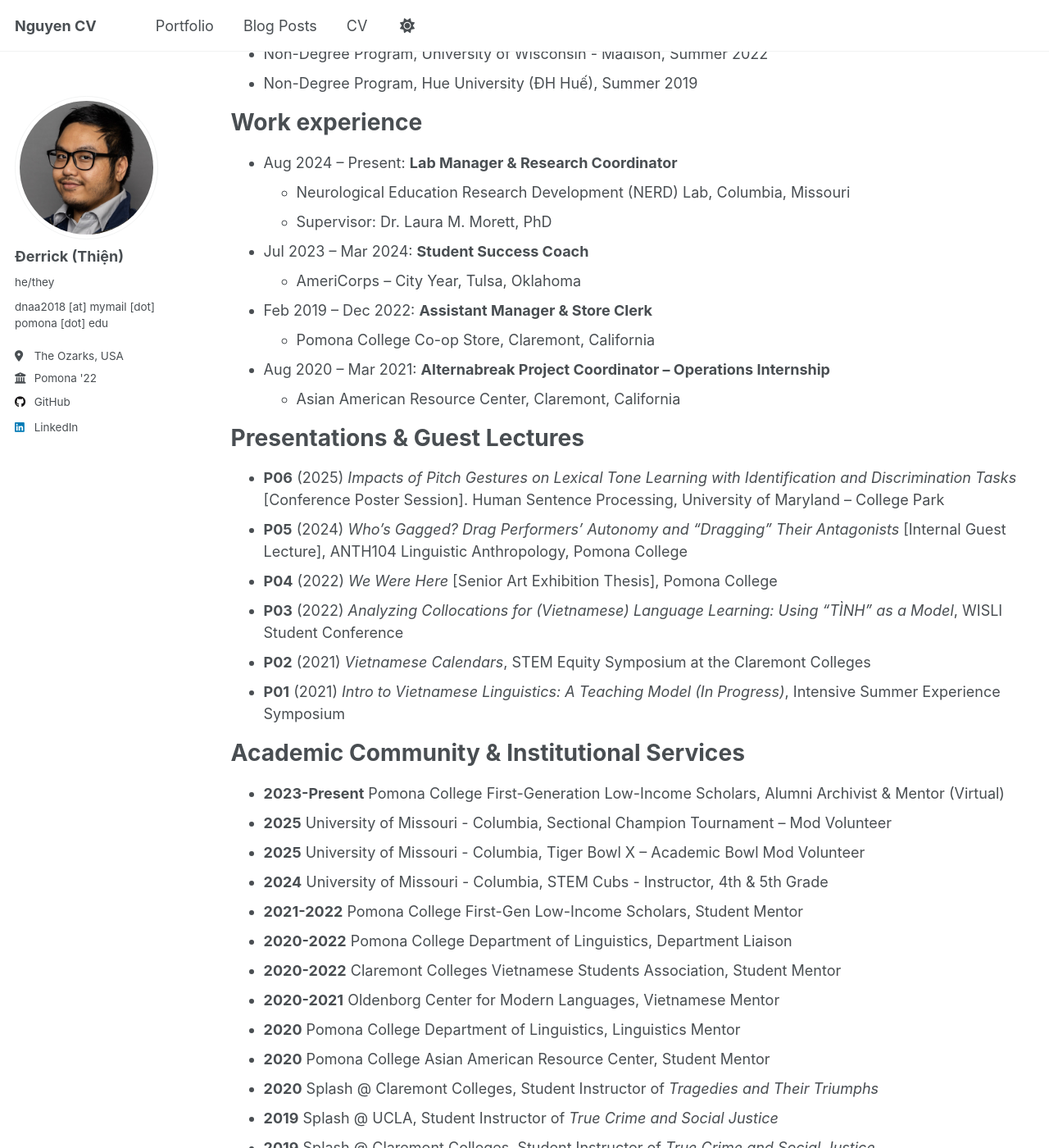
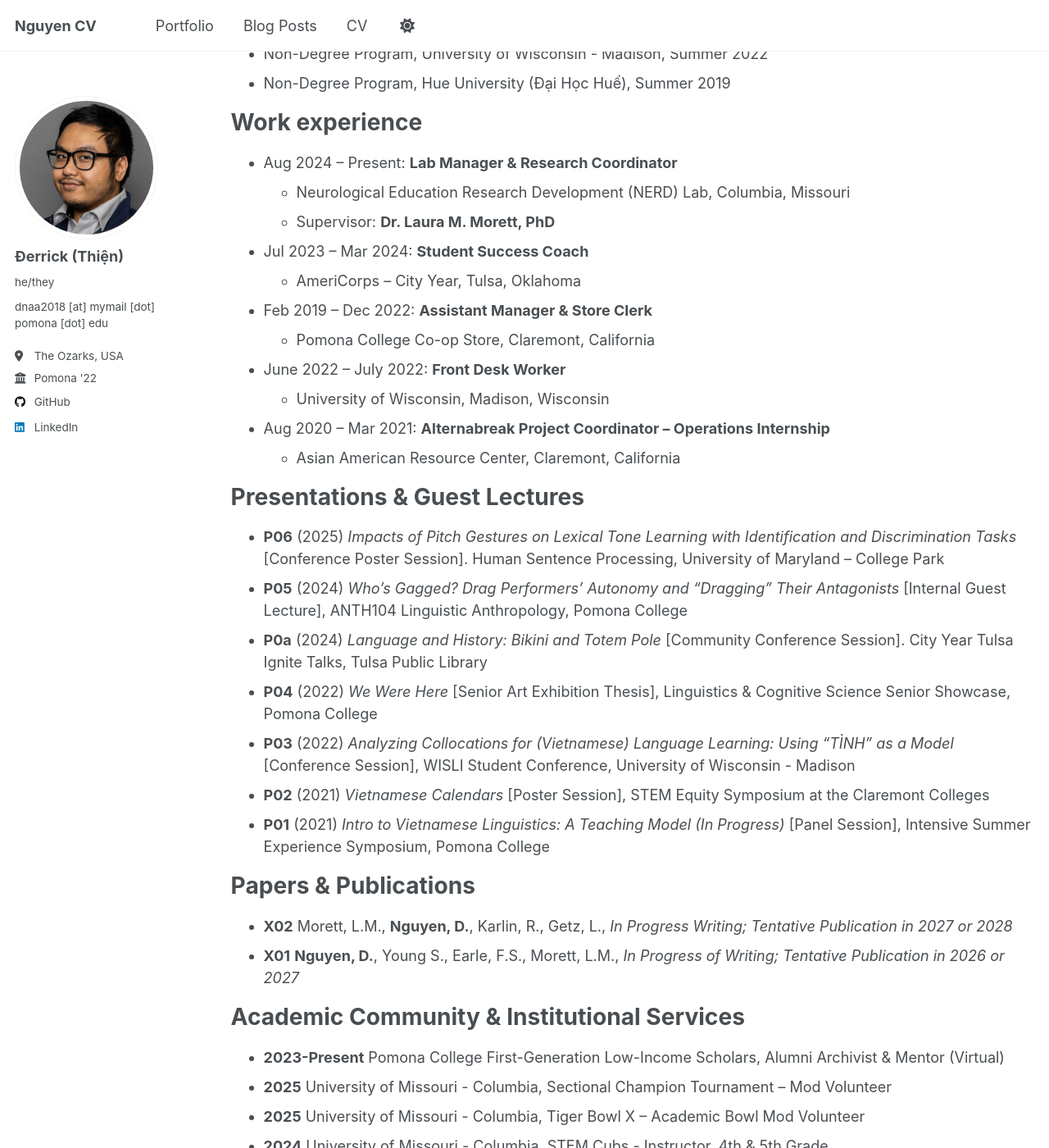
Before and after one commit to thienderrick/thienderrick.github.io, a Jekyll site: the page built from _pages/cv.md, in a window 1280 px wide and 1400 px high, scrolled down 370 px. Shown: the whole window at 82% size. Built offline with Jekyll 4.4.1, drawn with Linux system fonts in a browser that asks for light colours; some of the changed text lies outside the part shown.

Commit message:
Update cv.md

```diff
--- a/_pages/cv.md
+++ b/_pages/cv.md
@@ -11,26 +11,29 @@
 
 ## Contact Information
 * **Email:** dnaa2018@mymail.pomona.edu
-* **LinkedIn Profile:**
+* **LinkedIn Profile:** <a href="https://www.linkedin.com/in/derrick-nguyen-a18732176/"> Link </a>
 * Additional Information Available Upon Inquiry
 
 Education
 ======
 * B.A. in Linguistics, Pomona College, 2022
 * Non-Degree Program, University of Wisconsin - Madison, Summer 2022
-* Non-Degree Program, Hue University (ĐH Huế), Summer 2019
+* Non-Degree Program, Hue University (Đại Học Huế), Summer 2019
 
 Work experience
 ======
 * Aug 2024 – Present: **Lab Manager & Research Coordinator**
   * Neurological Education Research Development (NERD) Lab, Columbia, Missouri
-  * Supervisor: Dr. Laura M. Morett, PhD
+  * Supervisor: **Dr. Laura M. Morett, PhD**
 
 * Jul 2023 – Mar 2024: **Student Success Coach**
   * AmeriCorps – City Year, Tulsa, Oklahoma
 
 * Feb 2019 – Dec 2022: **Assistant Manager & Store Clerk**
   * Pomona College Co-op Store, Claremont, California
+
+* June 2022 – July 2022: **Front Desk Worker**
+  * University of Wisconsin, Madison, Wisconsin
 
 * Aug 2020 – Mar 2021: **Alternabreak Project Coordinator – Operations Internship**
   * Asian American Resource Center, Claremont, California
@@ -39,10 +42,17 @@
 ======
 - **P06** (2025) *Impacts of Pitch Gestures on Lexical Tone Learning with Identification and Discrimination Tasks* [Conference Poster Session]. Human Sentence Processing, University of Maryland – College Park
 - **P05** (2024) *Who’s Gagged? Drag Performers’ Autonomy and “Dragging” Their Antagonists* [Internal Guest Lecture], ANTH104 Linguistic Anthropology, Pomona College
-- **P04** (2022) *We Were Here* [Senior Art Exhibition Thesis], Pomona College
-- **P03** (2022) *Analyzing Collocations for (Vietnamese) Language Learning: Using “TÌNH” as a Model*, WISLI Student Conference
-- **P02** (2021) *Vietnamese Calendars*, STEM Equity Symposium at the Claremont Colleges
-- **P01** (2021) *Intro to Vietnamese Linguistics: A Teaching Model (In Progress)*, Intensive Summer Experience Symposium
+- **P0a** (2024) *Language and History: Bikini and Totem Pole* [Community Conference Session]. City Year Tulsa Ignite Talks, Tulsa Public Library
+- **P04** (2022) *We Were Here* [Senior Art Exhibition Thesis], Linguistics & Cognitive Science Senior Showcase, Pomona College
+- **P03** (2022) *Analyzing Collocations for (Vietnamese) Language Learning: Using “TÌNH” as a Model* [Conference Session], WISLI Student Conference, University of Wisconsin - Madison
+- **P02** (2021) *Vietnamese Calendars* [Poster Session], STEM Equity Symposium at the Claremont Colleges
+- **P01** (2021) *Intro to Vietnamese Linguistics: A Teaching Model (In Progress)* [Panel Session], Intensive Summer Experience Symposium, Pomona College
+
+
+Papers & Publications
+======
+- **X02** Morett, L.M., **Nguyen, D.**, Karlin, R., Getz, L., *In Progress Writing; Tentative Publication in 2027 or 2028*
+- **X01** **Nguyen, D.**, Young S., Earle, F.S., Morett, L.M., *In Progress of Writing; Tentative Publication in 2026 or 2027*
 
 Academic Community & Institutional Services
 ======
@@ -64,6 +74,7 @@
 ## Additional Community & Volunteer Services
 - **2024-Present** QuestBridge, Volunteer Alumni Mentor
 - **2024-Present** Students Rising Above, Volunteer Recent Grad Mentor
+- **2024-Present** (Selective) College Admission Specialist, Pro-Bono Community Volunteer
 - **2025** Tulsa Public Schools & AmeriCorps, Lunch & Learn @ Hale High School
 - **2025** Arkansas Governor’s Quiz Bowl Association, Academic Bowl Mod Volunteer
 - **2024-2025** Oklahoma Secondary Schools Athletics Association, Academic Bowl Volunteer
```
Also changed, not shown: other parts of _pages/cv.md (+1 -1 lines).
